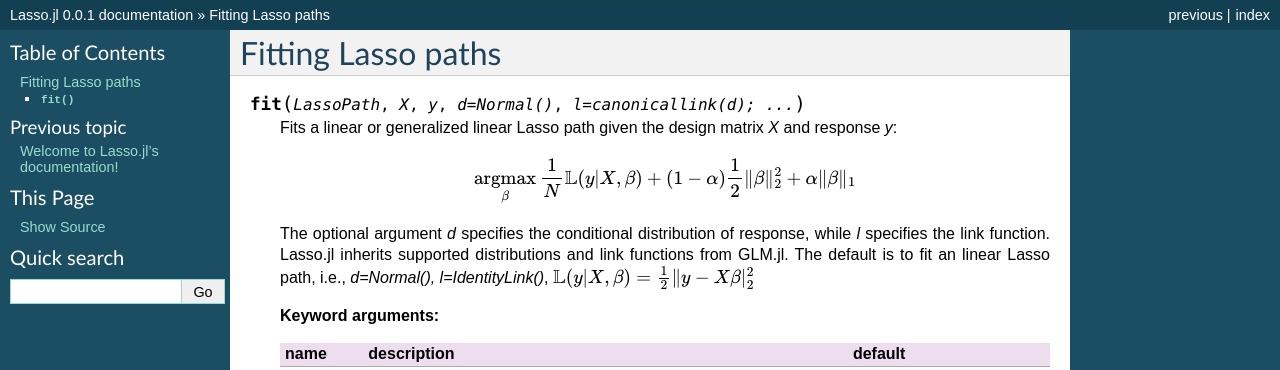
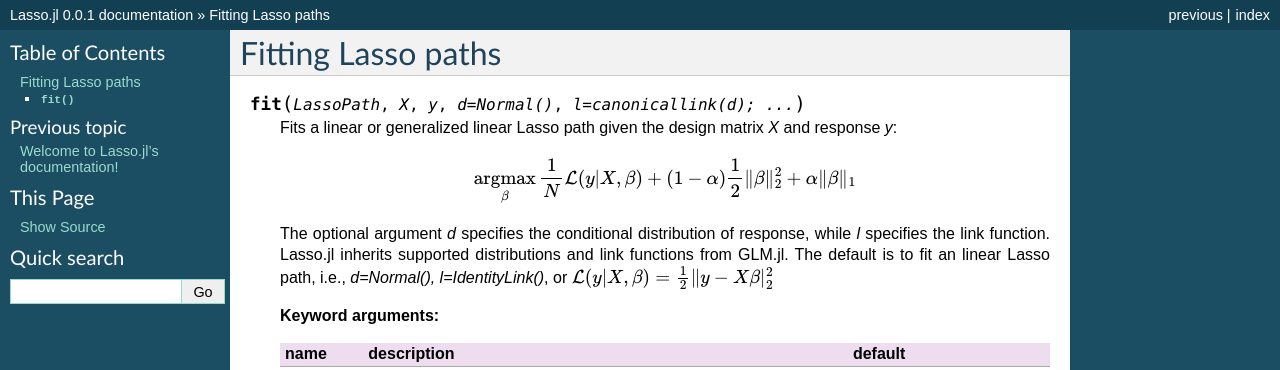
Before and after one commit to JuliaStats/Lasso.jl, a Sphinx documentation site: the page built from doc/fit.rst, in a window 1280 px wide. Shown: the top 370 px of the page. Built offline with Sphinx 7.4.7, drawn with Linux system fonts in a browser that asks for light colours.

Commit message:
Doc tweak

```diff
--- a/doc/fit.rst
+++ b/doc/fit.rst
@@ -6,13 +6,13 @@
     Fits a linear or generalized linear Lasso path given the design
     matrix `X` and response `y`:
 
-    .. math:: \underset{\beta}{\operatorname{argmax}} \frac{1}{N} \mathbb{L}(y|X,\beta) + (1-\alpha)\frac{1}{2}\|\beta\|_2^2 + \alpha\|\beta\|_1
+    .. math:: \underset{\beta}{\operatorname{argmax}} \frac{1}{N} \mathcal{L}(y|X,\beta) + (1-\alpha)\frac{1}{2}\|\beta\|_2^2 + \alpha\|\beta\|_1
 
     The optional argument `d` specifies the conditional distribution of
     response, while `l` specifies the link function. Lasso.jl inherits
     supported distributions and link functions from GLM.jl. The default
     is to fit an linear Lasso path, i.e., `d=Normal(), l=IdentityLink()`,
-    :math:`\mathbb{L}(y|X,\beta) = \frac{1}{2}\|y - X\beta|_2^2`
+    or :math:`\mathcal{L}(y|X,\beta) = \frac{1}{2}\|y - X\beta|_2^2`
 
     **Keyword arguments:**
 
```
